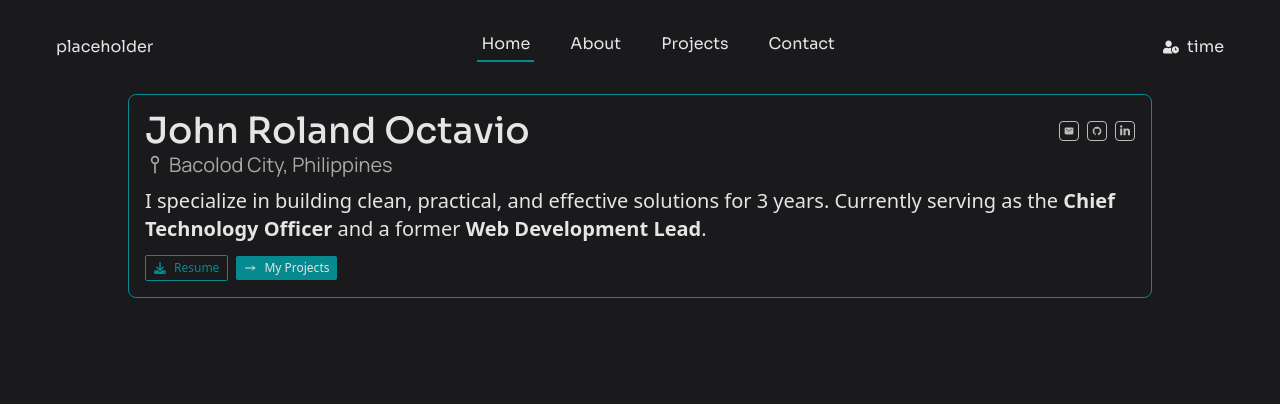
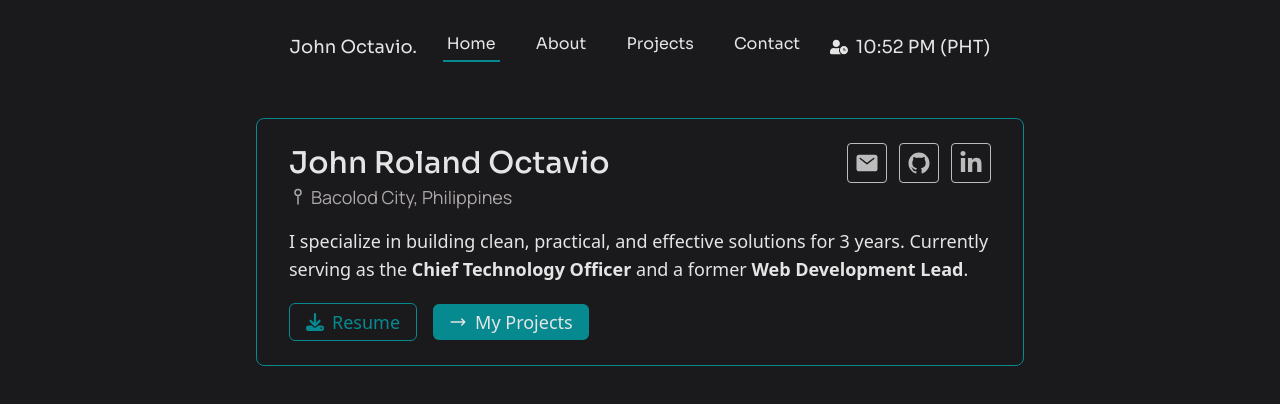
Before and after one commit to ChocoCodes/portfolio, a Next.js app: page / in a window 1280 px wide. Shown: the top 404 px of the page. Built offline with nearby package versions, Linux system fonts and the light colour scheme.

Commit message:
fix: lg screen styling

```diff
--- a/app/page.tsx
+++ b/app/page.tsx
@@ -5,7 +5,7 @@ export default function Home() {
   return (
     <>
       <Header />
-      <section className="flex bg-background justify-center min-h-screen">
+      <section className="flex bg-background justify-center min-h-screen py-6">
         <Hero />
       </section>
     </>
--- a/components/header.tsx
+++ b/components/header.tsx
@@ -1,13 +1,18 @@
 'use client';
 
-import { useState } from 'react';
+import { useState, useEffect } from 'react';
 import Link from 'next/link';
 import { RxHamburgerMenu } from "react-icons/rx";
 import { motion } from 'motion/react';
 import { FaUserClock } from "react-icons/fa";
 import { usePathname } from 'next/navigation';
-import { navVariants, mobileVariants, linkVariants, containerVariants } from '@/utils/motion-variants';
 import { NAV_ITEMS } from '@/utils/contents';
+import {
+    navVariants,
+    mobileVariants,
+    linkVariants,
+    containerVariants
+} from '@/utils/motion-variants';
 
 interface NavBarProps {
     navClass?: string;
@@ -41,10 +46,29 @@ const NavBar = ({ navClass = '', listClass, initial = false, animate = false }:
 }
 
 const TimeDisplay = () => {
+    const [time, setTime] = useState("");
+    const MINUTE = 1000 * 60;
+
+    useEffect(() => {
+        const formatter = new Intl.DateTimeFormat("en-US", {
+            timeZone: "Asia/Manila",
+            hour: "2-digit",
+            minute: "2-digit",
+            hour12: true
+        });
+
+        const update = () => setTime(formatter.format(new Date()));
+        update();
+
+        const interval = setInterval(update, MINUTE);
+
+        return () => clearInterval(interval);
+    }, [])
+
     return (
-        <div className="flex gap-2 items-center justify-center">
+        <div className="flex gap-1 md:gap-2 items-center justify-center text-[8px] md:text-lg">
             <FaUserClock />
-            <p>time</p>
+            <p>{ time } (PHT)</p>
         </div>
     )
 }
@@ -56,19 +80,19 @@ export const Header = () => {
             className="flex flex-col md:flex-row w-full bg-background text-default font-sora p-8 md:px-14"
         >
             <motion.div
-                className="flex w-full justify-between items-center"
+                className="flex w-full md:w-3/5 justify-between items-center mx-auto"
                 variants={containerVariants}
                 initial="closed"
                 animate="open"
             >
-                <p>placeholder</p>
+                <Link href="/" className='text-xs md:text-lg'>John Octavio.</Link>
                 <NavBar
                     navClass='hidden md:flex'
                     listClass='flex gap-8'
                     initial="closed"
                     animate="open"
                 />
-                <div className='flex items-center gap-6'>
+                <div className='flex items-center gap-2'>
                     <TimeDisplay />
                     <button className='block md:hidden' onClick={() => setIsMenuOpen(!isMenuOpen)}>
                         <RxHamburgerMenu />
--- a/components/hero/cta.tsx
+++ b/components/hero/cta.tsx
@@ -10,7 +10,7 @@ interface CTAProps {
 
 export const CTA = ({ className, icon: Icon, text, link}: CTAProps) => {
     return (
-        <Link className={`flex gap-2 items-center justify-center rounded-xs ${ className }`} href={ link }>
+        <Link className={`flex gap-2 items-center justify-center rounded-xs text-xs py-1 px-2 md:text-lg md:px-4 md:rounded-md hover:scale-105 transition-transform duration-150 ${ className }`} href={ link }>
             <Icon />
             <p>{ text }</p>
         </Link>
--- a/components/hero/hero.tsx
+++ b/components/hero/hero.tsx
@@ -7,24 +7,24 @@ import { HiOutlineArrowNarrowRight } from "react-icons/hi";
 export const Hero = () => {
     return (
        <div className="flex flex-col w-full">
-            <div className="flex flex-col justify-start w-4/5 border gap-2 border-accent rounded-lg mx-auto p-4">
+            <div className="flex flex-col justify-start w-4/5 md:w-3/5 border gap-2 md:gap-4 border-accent rounded-lg mx-auto p-4 md:py-6 md:px-8">
                 <div className="flex justify-between items-center">
-                    <p className='font-sora font-medium text-sm lg:text-4xl text-default'>John Roland Octavio</p>
+                    <p className='font-sora font-medium text-sm md:text-3xl text-default'>John Roland Octavio</p>
                     <SocialLinks />
                 </div>
-                <p className="inline-flex gap-1 text-[10px] lg:text-xl items-center font-manrope text-secondary -mt-2"> <GrLocationPin /> Bacolod City, Philippines</p>
-                <p className="w-full text-[10px] lg:text-xl text-default">
+                <p className="inline-flex gap-1 text-[10px] lg:text-lg items-center font-manrope text-secondary -mt-2 md:-mt-4"> <GrLocationPin /> Bacolod City, Philippines</p>
+                <p className="w-full text-[10px] lg:text-lg text-default">
                     I specialize in building clean, practical, and effective solutions for 3 years. Currently serving as the <span className="font-semibold">Chief Technology Officer</span> and a former <span className="font-semibold">Web Development Lead</span>.
                 </p>
-                <div className="flex gap-2 items-center mt-1">
+                <div className="flex gap-2 md:gap-4 items-center mt-1">
                     <CTA
-                        className='border border-accent text-accent text-xs py-1 px-2'
+                        className='border border-accent text-accent'
                         icon={ FaDownload }
                         text='Resume'
                         link=''
                     />
                     <CTA
-                        className='bg-accent text-default text-xs py-1 px-2'
+                        className='bg-accent text-default border-0'
                         icon={ HiOutlineArrowNarrowRight }
                         text='My Projects'
                         link='/projects'
--- a/components/hero/social-link.tsx
+++ b/components/hero/social-link.tsx
@@ -1,3 +1,5 @@
+'use client';
+
 import { IconType } from 'react-icons';
 import Link from 'next/link';
 import { SOCIALS } from '@/utils/contents';
@@ -12,18 +14,19 @@ const SocialIcon = ({ name, link, icon: Icon }: SocialIconProps) => {
     return (
         <Link
             href={ link }
-            target="_blank"
+            target={ name !== 'Email' ? "_blank" : '_self'}
             aria-label={ name }
-            className="text-default/80 flex justify-center items-center border border-default/80 rounded-sm p-1 w-5 h-5"
+            className="text-default/80 flex justify-center items-center border border-default/80 rounded-sm p-1 w-5 h-5 md:w-10 md:h-10 hover:-translate-y-[5px] transition-transform duration-150"
+            rel="noopener noreferrer"
         >
-            <Icon />
+            <Icon className='md:w-6 md:h-6 text-center' />
         </Link>
     )
 }
 
 export const SocialLinks = () => {
     return (
-        <div className="flex gap-2 items-center">
+        <div className="flex gap-2 md:gap-3 items-center">
             {SOCIALS.map((social, i) => (
                 <SocialIcon key={ i } name={ social.name } link={ social.link } icon={ social.icon } />
             ))}
--- a/utils/contents.ts
+++ b/utils/contents.ts
@@ -10,7 +10,7 @@ export const NAV_ITEMS = [
 ];
 
 export const SOCIALS = [
-    { name: 'Email', link: 'https://github.com/ChocoCodes', icon: IoMail },
+    { name: 'Email', link: 'mailto:johnrlnd1704@gmail.com?subject=Portfolio%20Inquiry', icon: IoMail },
     { name: 'Github', link: 'https://github.com/ChocoCodes', icon: IoLogoGithub },
-    { name: 'LinkedIn', link: 'https://github.com/ChocoCodes', icon: FaLinkedinIn },
+    { name: 'LinkedIn', link: 'https://www.linkedin.com/in/johnrlnd', icon: FaLinkedinIn },
 ];
```
